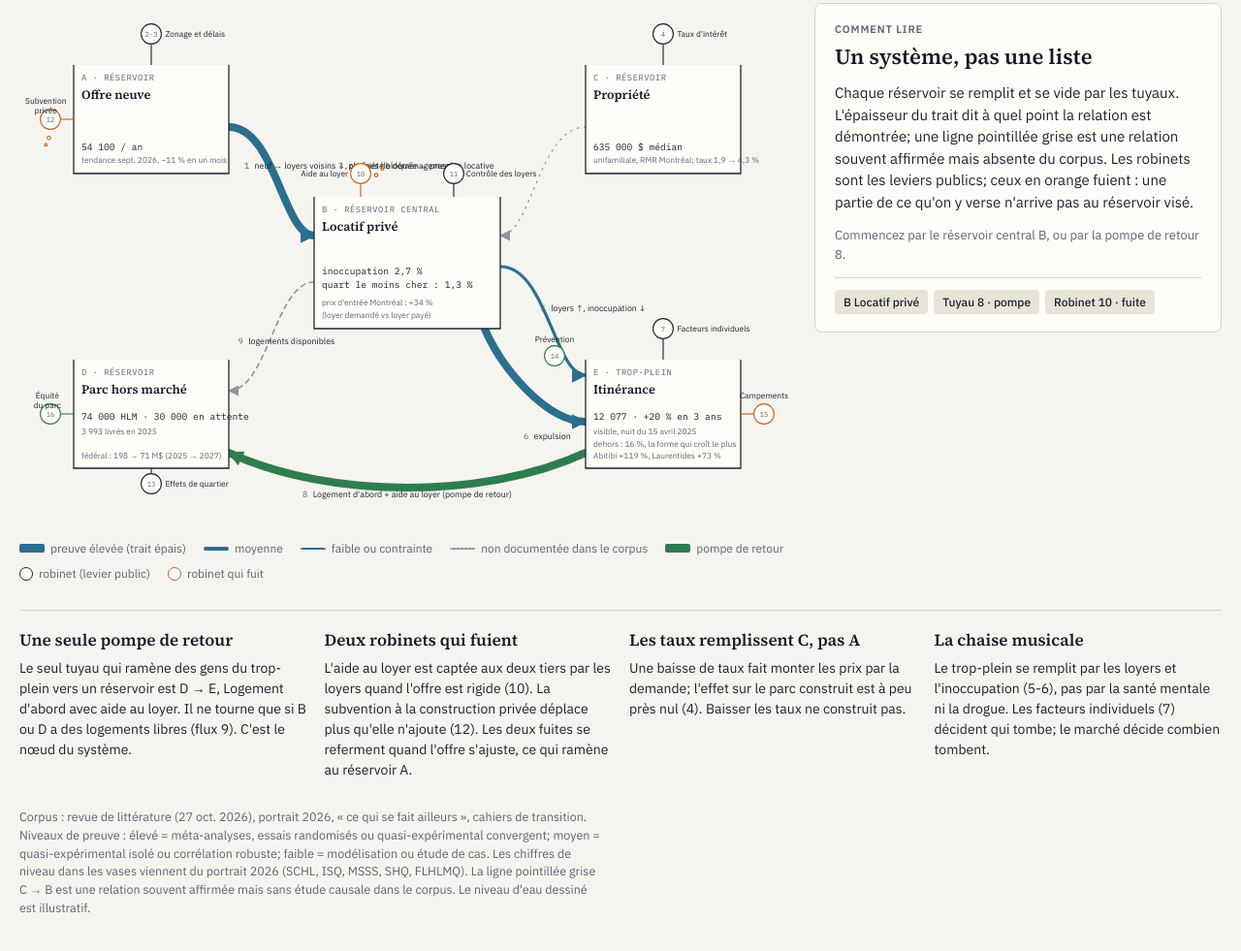
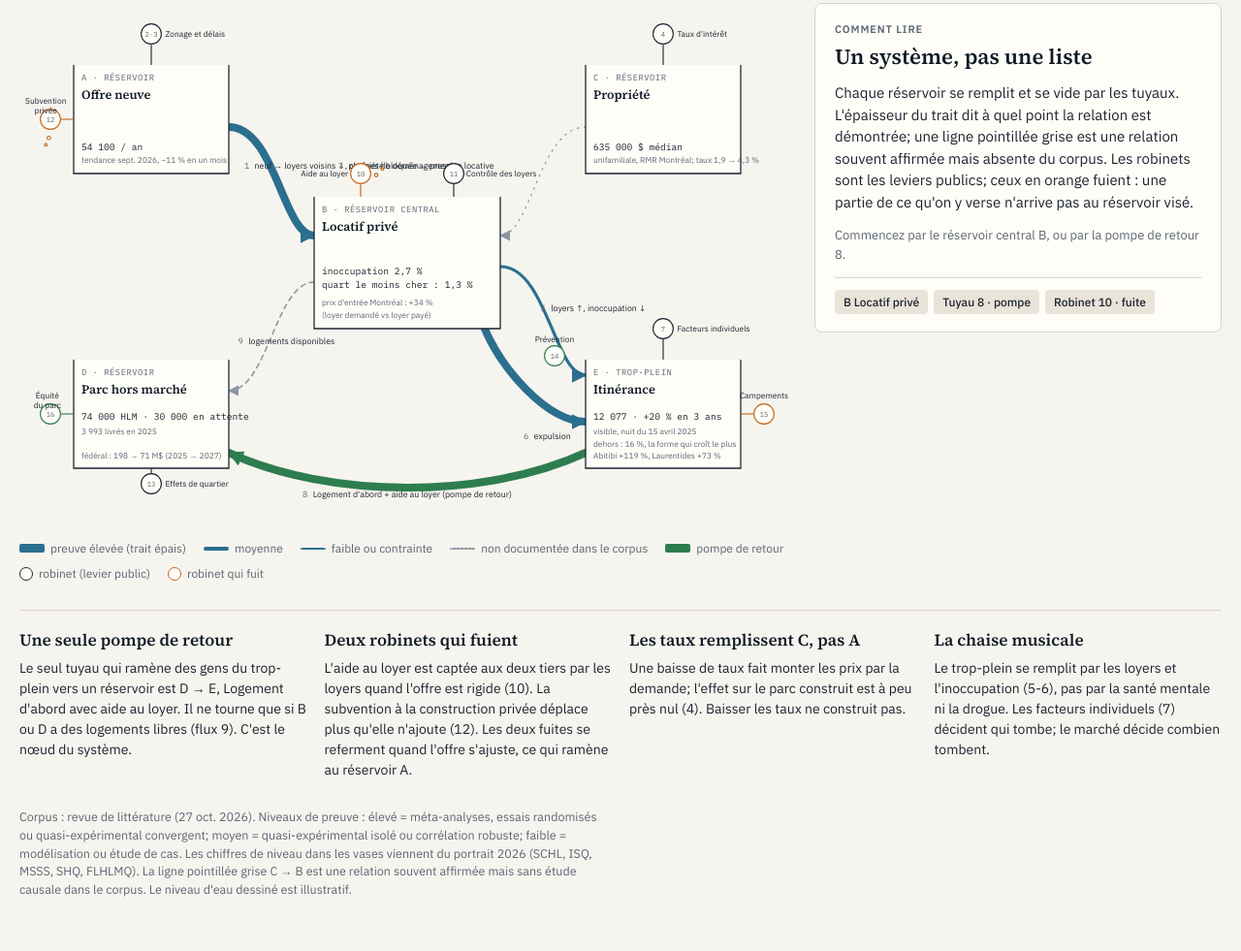
Before and after one commit to Syl77qc/habitation_itinerance, a plain HTML site: page index.html in a window 1280 px wide. Shown: the part 125-1106 px from the top of the page at 97% size. Drawn offline with Linux system fonts and the light colour scheme.

Commit message:
Update index.html

```diff
--- a/index.html
+++ b/index.html
@@ -296,7 +296,7 @@ footer{margin-top:28px;font-size:12.5px;color:var(--muted);max-width:80ch}
   <div><h3>La chaise musicale</h3><p>Le trop-plein se remplit par les loyers et l'inoccupation (5-6), pas par la santé mentale ni la drogue. Les facteurs individuels (7) décident qui tombe; le marché décide combien tombent.</p></div>
 </section>
 
-<footer>Corpus : revue de littérature (27 oct. 2026), portrait 2026, « ce qui se fait ailleurs », cahiers de transition. Niveaux de preuve : élevé = méta-analyses, essais randomisés ou quasi-expérimental convergent; moyen = quasi-expérimental isolé ou corrélation robuste; faible = modélisation ou étude de cas. Les chiffres de niveau dans les vases viennent du portrait 2026 (SCHL, ISQ, MSSS, SHQ, FLHLMQ). La ligne pointillée grise C → B est une relation souvent affirmée mais sans étude causale dans le corpus. Le niveau d'eau dessiné est illustratif.</footer>
+<footer>Corpus : revue de littérature (27 oct. 2026). Niveaux de preuve : élevé = méta-analyses, essais randomisés ou quasi-expérimental convergent; moyen = quasi-expérimental isolé ou corrélation robuste; faible = modélisation ou étude de cas. Les chiffres de niveau dans les vases viennent du portrait 2026 (SCHL, ISQ, MSSS, SHQ, FLHLMQ). La ligne pointillée grise C → B est une relation souvent affirmée mais sans étude causale dans le corpus. Le niveau d'eau dessiné est illustratif.</footer>
 </div>
 
 <script>
```
